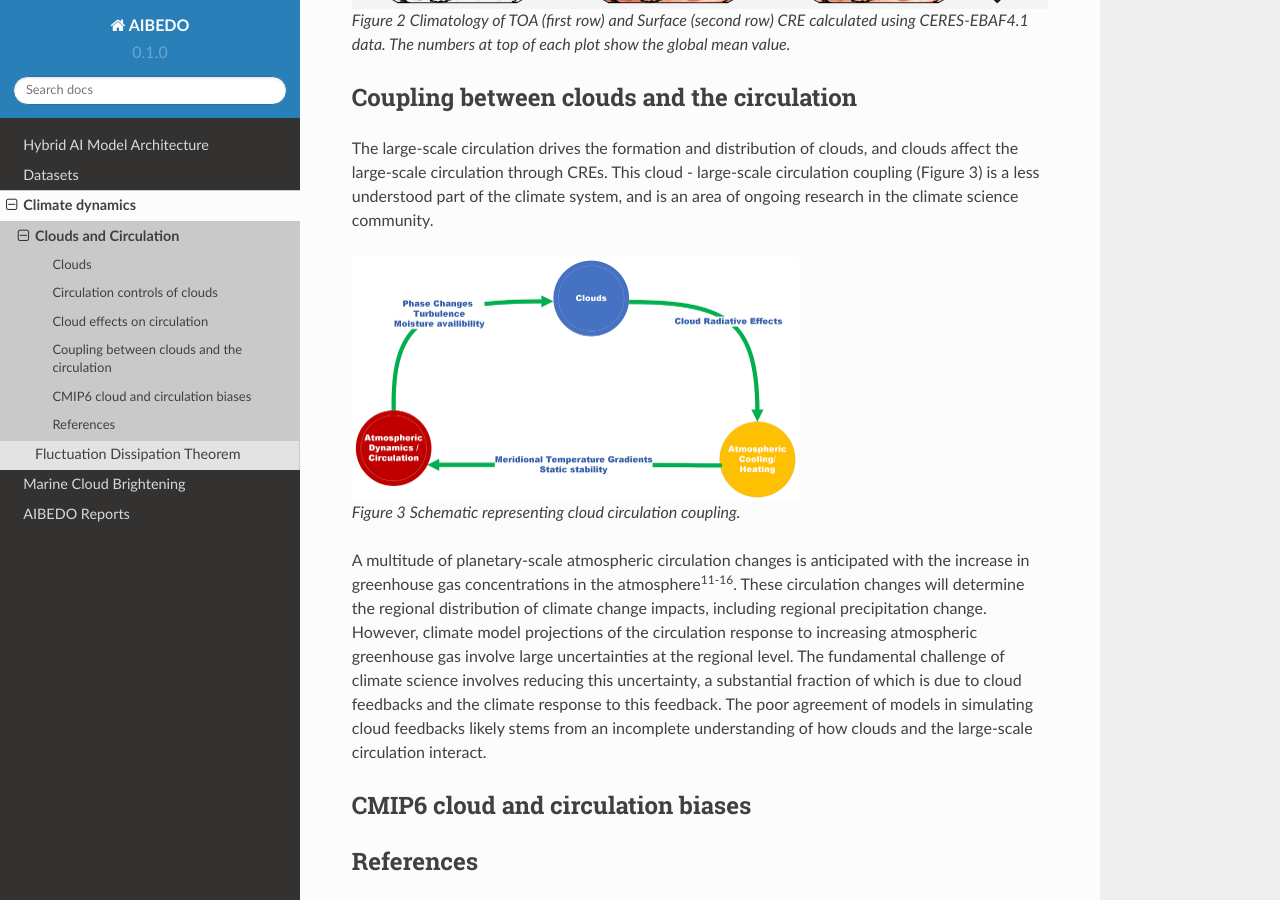
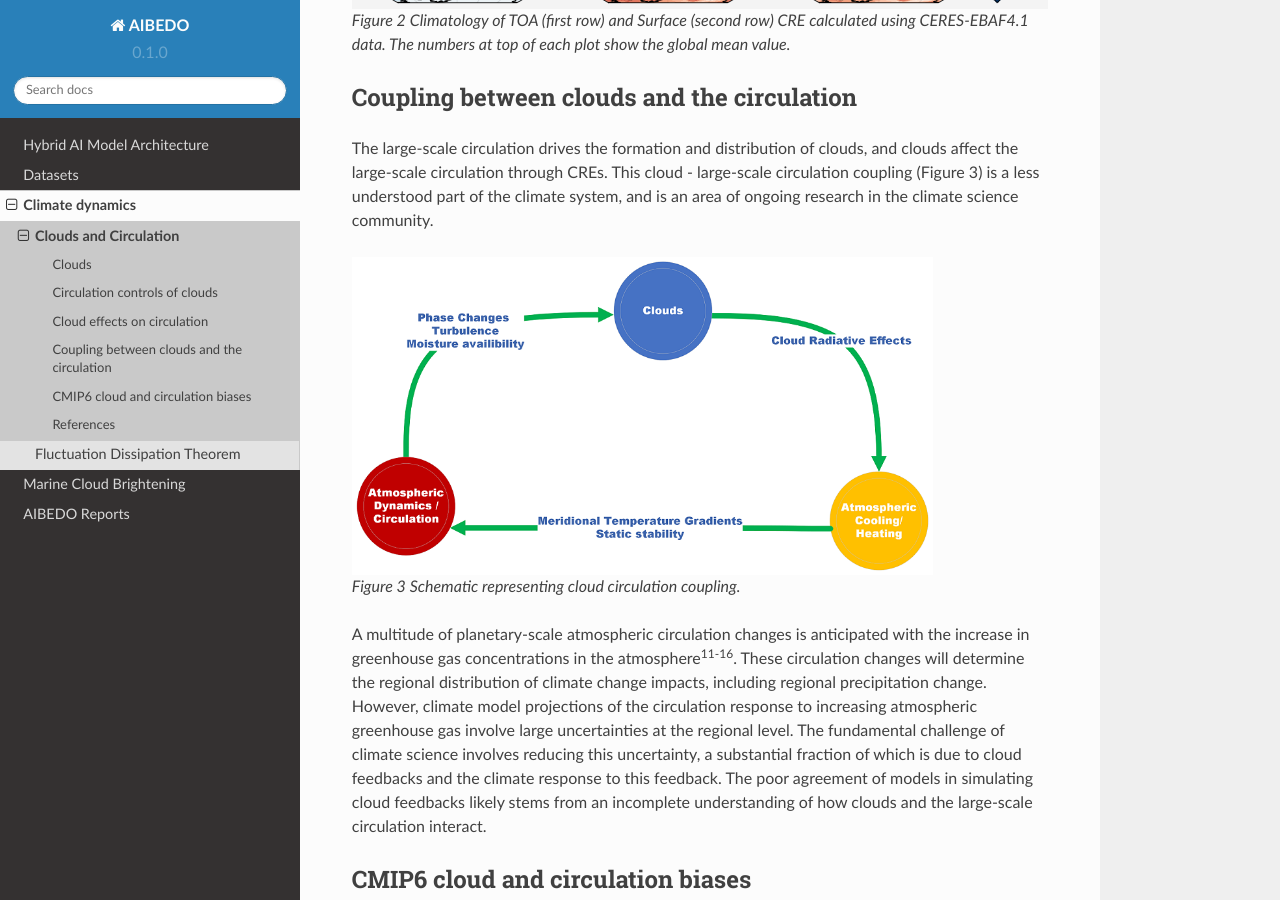
Before and after one commit to kramea/aibedo, a Sphinx documentation site: the page built from docs/source/dynamics/clouds.rst, in a window 1280 px wide and 900 px high, scrolled down 2297 px. Built offline with Sphinx 7.4.7 and the Read the Docs theme 2.0.0, drawn with Linux system fonts in a browser that asks for light colours.

Commit message:
Update clouds.rst

```diff
--- a/docs/source/dynamics/clouds.rst
+++ b/docs/source/dynamics/clouds.rst
@@ -50,7 +50,7 @@ Coupling between clouds and the circulation
 The large-scale circulation drives the formation and distribution of clouds, and clouds affect the large-scale circulation through CREs. This cloud - large-scale circulation coupling (Figure 3) is a less understood part of the climate system, and is an area of ongoing research in the climate science community.
 
 .. figure:: images/CloudFeedbacks.png
-   :scale: 50 %
+   :scale: 65 %
    :alt: map to buried treasure
 
    Figure 3 Schematic representing cloud circulation coupling.
```
